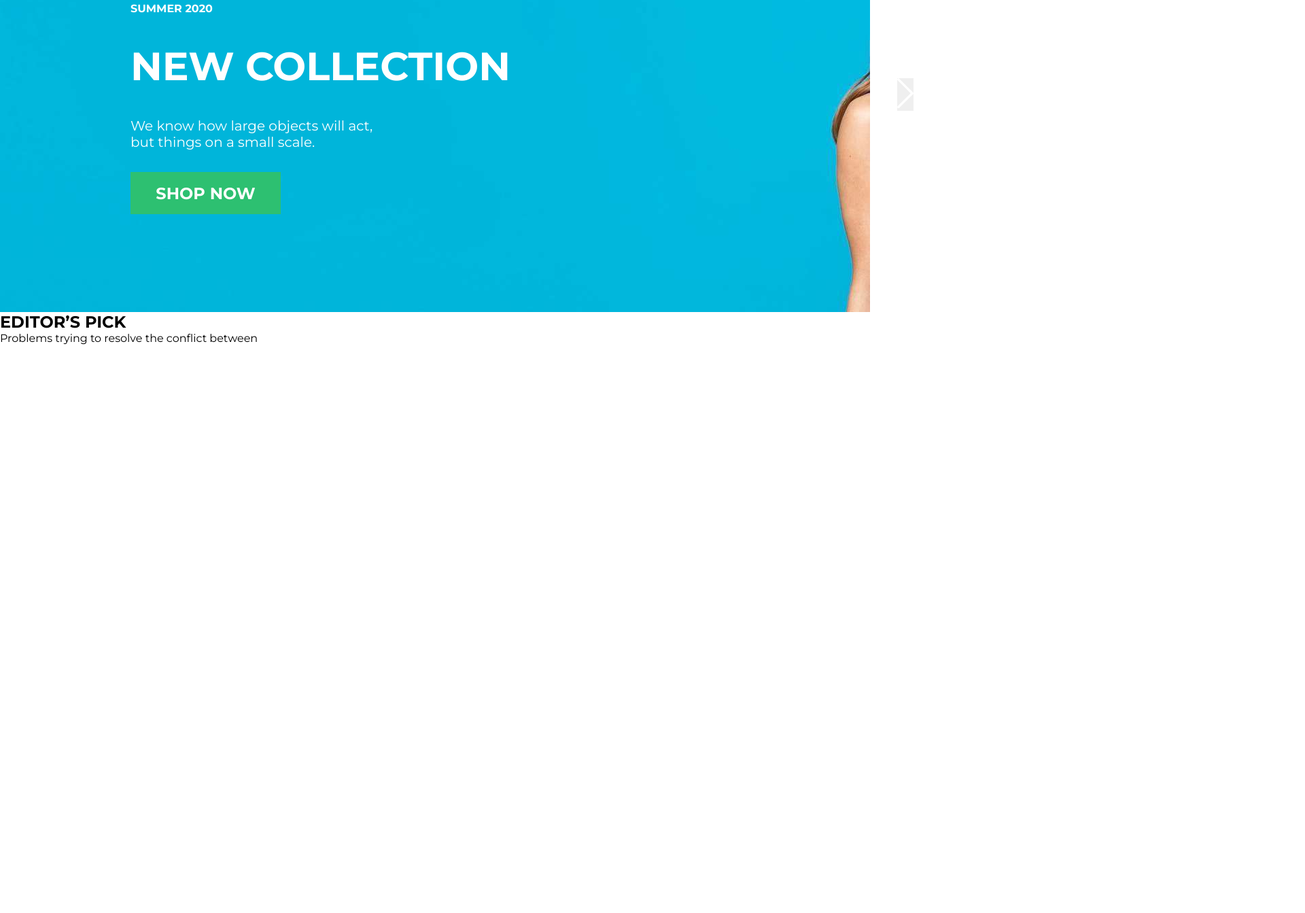
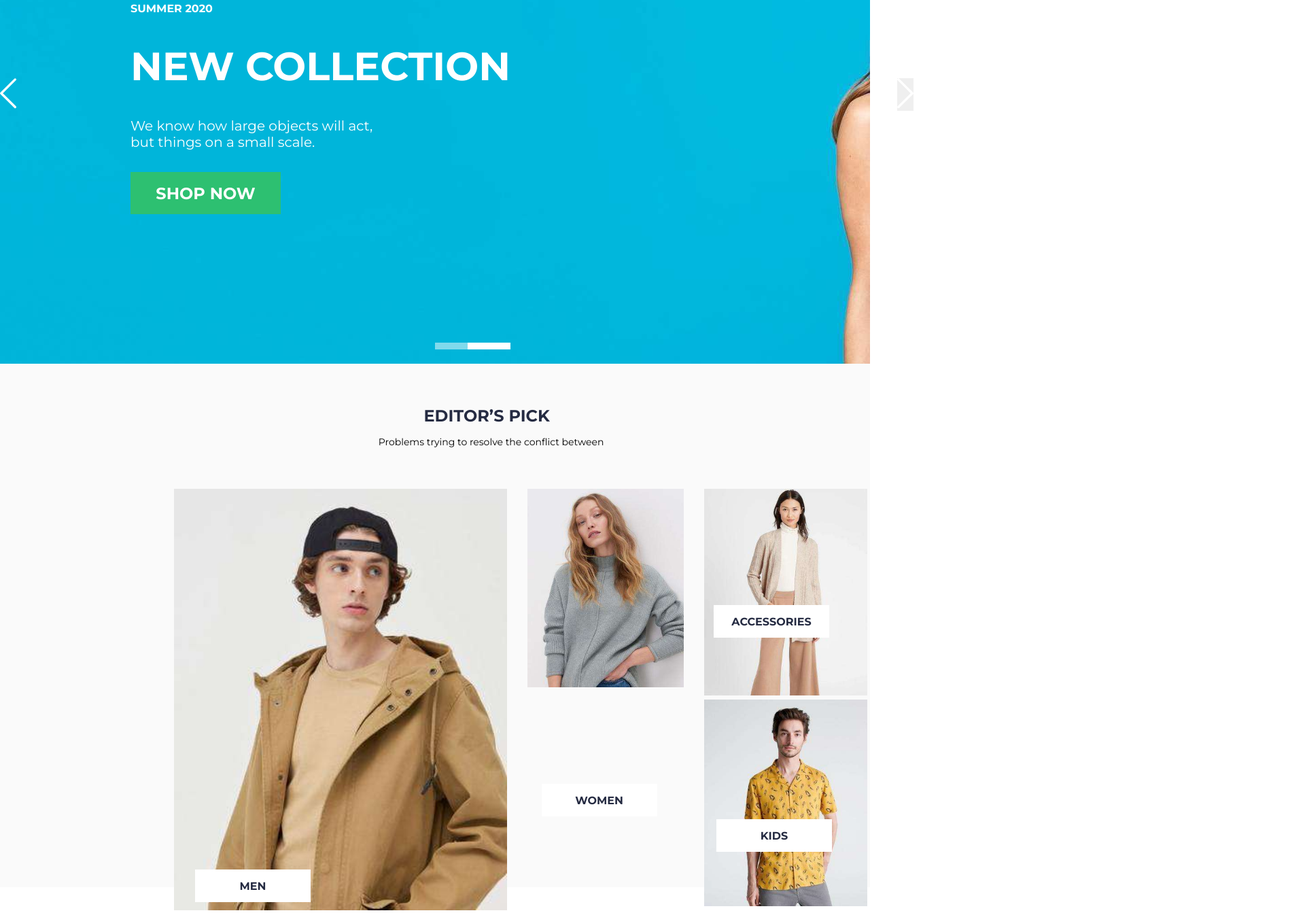
Before and after one commit to samuelfilho-dev/compass-desafio-dois, a website built with webpack: page index.html in a window 1280 px wide. Shown: the part 285-1628 px from the top of the page at 68% size, 1920 px wide, since content can reach past the window. Before the commit the page ends 800 px from the top, so only its background shows below. Built offline with nearby package versions, Linux system fonts and the light colour scheme.

Commit message:
feat: add clothes categories

```diff
--- a/index.html
+++ b/index.html
@@ -7,6 +7,7 @@
     <link rel="stylesheet" href="styles/root.css">
     <link rel="stylesheet" href="styles/header.css">
     <link rel="stylesheet" href="styles/carousel.css">
+    <link rel="stylesheet" href="styles/categories.css">
 </head>
 <body>
 <header id="main-header">
@@ -136,8 +137,30 @@
     </section>
 
     <section id="categories">
-        <h2>EDITOR’S PICK</h2>
-        <p>Problems trying to resolve the conflict between</p>
+        <div id="category-main-content">
+            <h2 >EDITOR’S PICK</h2>
+            <p>Problems trying to resolve the conflict between</p>
+        </div>
+        <div id="categories-slides">
+            <div id="category-men">
+                <img src="public/images/category-men.jpeg"/>
+                <button class="category-button">MEN</button>
+            </div>
+            <div id="category-women">
+                <img src="public/images/category-woman.jpeg"/>
+                <button class="category-button">WOMEN</button>
+            </div>
+            <div id="last-category">
+                <div id="category-accessories">
+                    <img src="public/images/category-accessories.jpeg"/>
+                    <button class="category-button">ACCESSORIES</button>
+                </div>
+                <div id="category-kids">
+                    <img src="public/images/categoty-kids.jpeg"/>
+                    <button class="category-button">KIDS</button>
+                </div>
+            </div>
+        </div>
     </section>
     <section id="products">
 
--- a/styles/carousel.css
+++ b/styles/carousel.css
@@ -1,29 +1,9 @@
 #carousel {
-    margin: 0 auto;
-    width: 100%;
-    height: 40rem;
-    padding: 0;
+    display: flex;
+    height: 716px;
     overflow: hidden;
 }
 
-#carrousel-content {
-    width: 400%;
-    height: auto;
-    display: flex;
-    overflow: hidden;
-}
-
-#carrousel-slide {
-    width: 25%;
-    height: auto;
-    position: relative;
-    text-align: center;
-}
-
-#carrousel-slide img {
-    width: 100%;
-    object-fit: cover;
-}
 
 #chevrons {
     display: inline-flex;
--- /dev/null
+++ b/styles/categories.css
@@ -0,0 +1,119 @@
+#categories {
+    height: 770px;
+    align-items: center;
+    background-color: #FAFAFA;
+}
+
+#category-main-content {
+    width: 607px;
+    height: 62px;
+    margin-top: 62px;
+    display: inline-block;
+    justify-content: center;
+    margin-left: 25%;
+}
+
+#category-main-content h2 {
+    align-content: center;
+    color: var(--dark-background-color);
+    font-weight: 700;
+    font-size: 24px;
+    margin-bottom: 15px;
+    margin-left: 50%;
+}
+
+#category-main-content p {
+    margin-left: 39%;
+    font-weight: 400;
+    font-size: 14px;
+}
+
+#categories-slides {
+    margin-top: 60px;
+    margin-left: 20%;
+    width: 1050px;
+    height: 500px;
+    display: flex;
+    justify-content: center;
+    gap: 30px;
+}
+
+#category-men {
+    position: relative;
+    width: 510px;
+    height: 500px;
+}
+
+#category-men img {
+    width: 100%;
+}
+
+#category-men button {
+    position: absolute;
+    top: 560px;
+    left: 31px;
+}
+
+#category-women {
+    position: relative;
+    width: 240px;
+    height: 500px;
+}
+
+#category-women img {
+    object-fit: fill;
+    width: 100%;
+}
+
+#category-women button {
+    position: absolute;
+    top: 434px;
+    left: 21px;
+}
+
+#category-accessories {
+    width: 240px;
+    height: 250px;
+    position: relative;
+}
+
+#category-accessories img {
+    width: 100%;
+}
+
+#category-accessories button {
+    position: absolute;
+    top: 171px;
+    left: 14px;
+}
+
+#category-kids {
+    top: 60px;
+    width: 240px;
+    height: 250px;
+    position: relative;
+}
+
+#category-kids img {
+    width: 100%;
+}
+
+#category-kids button {
+    position: absolute;
+    top: 176px;
+    left: 18px;
+}
+
+#last-category {
+    margin-right: 30px;
+}
+
+.category-button {
+    width: 170px;
+    height: 48px;
+    background-color: var(--white-color-text);
+    color: var(--dark-background-color);
+    font-weight: 700;
+    font-size: 16px;
+    padding: 12px 26px;
+}
```
Also changed, not shown: public/images/category-accessories.jpeg (added), public/images/category-men.jpeg (added), public/images/category-woman.jpeg (added), public/images/categoty-kids.jpeg (added).
